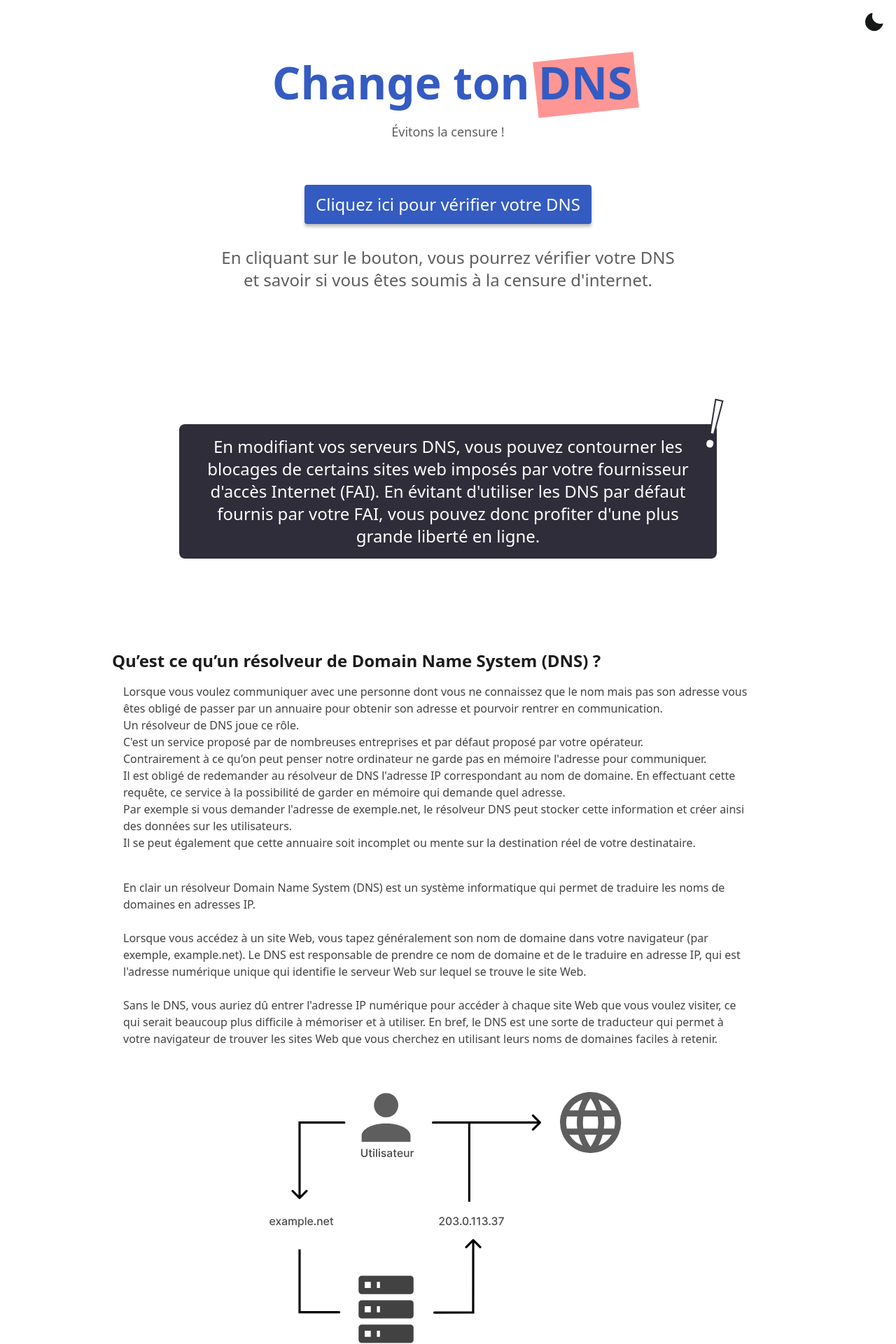
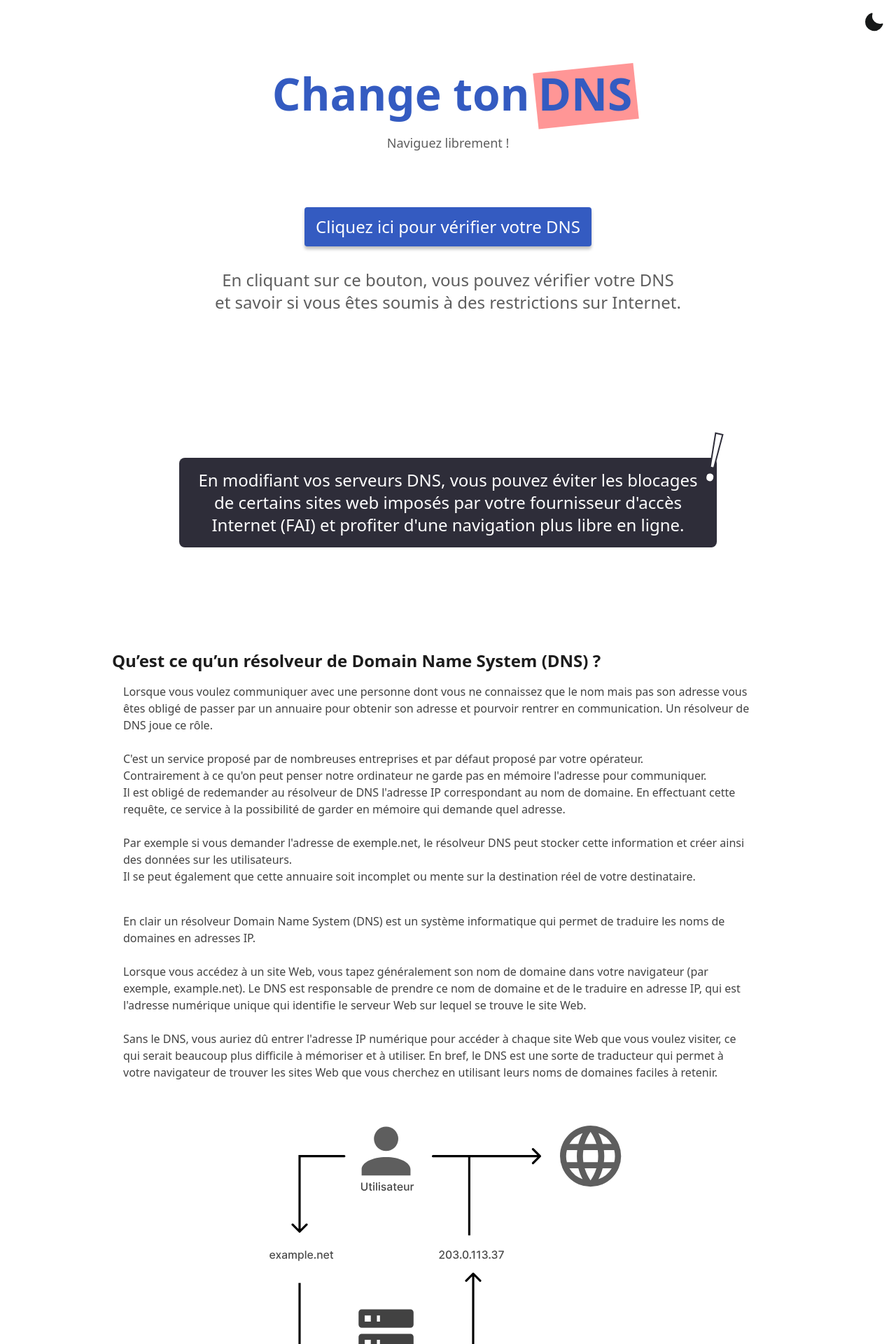
Before and after one commit to changetondns/changetondns.fr, a Vue app: page / in a window 1280 px wide. Shown: the top 1920 px of the page at 70% size. Built offline with nearby package versions, Linux system fonts and the light colour scheme.

Commit message:
[update] fix responsive bug and fix some text

```diff
--- a/src/views/HomeView.vue
+++ b/src/views/HomeView.vue
@@ -158,7 +158,7 @@ export default {
                     </div>
                 </div>
 
-                <p class="text-[#5E5E5E] text-lg text-center mt-2" :class="{ 'text-[#F9F9F9]': !light_theme }">Évitons la censure !</p>
+                <p class="text-[#5E5E5E] text-lg text-center mt-2" :class="{ 'text-[#F9F9F9]': !light_theme }">Naviguez librement !</p>
 
             </div>
 
@@ -174,8 +174,7 @@ export default {
                 <div class="min-h-[200px] mt-8">
                     <p class="text-[#5E5E5E] text-center text-2xl max-w-2xl mx-auto"
                        :class="{ 'text-[#F9F9F9]': !light_theme }" v-if="dns_user == null && !loading && error === ''">
-                        En cliquant sur le bouton, vous pourrez vérifier votre DNS et savoir si vous êtes soumis à la
-                        censure d'internet.
+                       En cliquant sur ce bouton, vous pouvez vérifier votre DNS et savoir si vous êtes soumis à des restrictions sur Internet.
                     </p>
                     <div class="lds-facebook mx-auto relative" v-if="loading">
                         <div></div>
@@ -219,27 +218,24 @@ export default {
                     <p class="absolute text-white text-8xl right-0 -translate-y-[70%] translate-x-[10px] rotate-12 select-none border-alert-1"
                        :class="{ 'border-alert-2': !light_theme }">!</p>
                     <p class="text-white text-center text-2xl">
-                        En modifiant vos serveurs DNS, vous pouvez contourner les blocages de certains sites web imposés par votre fournisseur d'accès Internet (FAI).
-                        En évitant d'utiliser les DNS par défaut fournis par votre FAI, vous pouvez donc profiter d'une plus grande liberté en ligne.
+                        En modifiant vos serveurs DNS, vous pouvez éviter les blocages de certains sites web imposés par votre fournisseur d'accès Internet (FAI) et profiter d'une navigation plus libre en ligne.
                     </p>
                 </div>
             </div>
 
         </section>
 
-        <section class="mx-auto w-11/12 md:w-3/4 pt-8 md:mt-0">
+        <section class="mx-auto w-11/12 md:w-3/4 pt-8 md:mt-0 max-w-screen-xl">
             <p class="text-[#1C1C1C] font-bold text-2xl mt-24" :class="{ 'text-white': !light_theme }">Qu’est ce qu’un
                 résolveur de Domain Name System (DNS) ?</p>
             <p class="mt-4 ml-4 max-w-4xl text-[#424242] font-medium" :class="{ 'text-[#DBDBDB]': !light_theme }">
              Lorsque vous voulez communiquer avec une personne dont vous ne connaissez que le nom
               mais pas son adresse vous êtes obligé de passer par un annuaire pour obtenir son adresse et
-              pourvoir rentrer en communication.
-              <br/>
-              Un résolveur de DNS joue ce rôle. <br/>
+              pourvoir rentrer en communication. Un résolveur de DNS joue ce rôle. <br/><br/>
               C'est un service proposé par de nombreuses entreprises et par défaut proposé par votre opérateur. <br/>
               Contrairement à ce qu'on peut penser notre ordinateur ne garde pas en mémoire l'adresse pour communiquer.<br/>
               Il est obligé de redemander au résolveur de DNS l'adresse IP correspondant au nom de domaine.
-              En effectuant cette requête, ce service à la possibilité de garder en mémoire qui demande quel adresse.<br/>
+              En effectuant cette requête, ce service à la possibilité de garder en mémoire qui demande quel adresse.<br/><br/>
               Par exemple si vous demander l'adresse de exemple.net, le résolveur DNS peut stocker cette information et
               créer ainsi des données sur les utilisateurs.<br/>
               Il se peut également que cette annuaire soit incomplet ou mente sur la destination réel de votre destinataire.
@@ -263,9 +259,9 @@ export default {
                 leurs noms de domaines faciles à retenir.
             </p>
 
-            <img class="min-[2000px]:absolute min-[2000px]:-translate-y-2/3 relative mx-auto mt-12 right-0 w-4/6 min-w-[19rem] max-w-lg"
+            <img class="relative mx-auto mt-12 right-0 w-4/6 min-w-[19rem] max-w-lg"
                  :src="shema_black" v-if="light_theme"/>
-            <img class="min-[2000px]:absolute min-[2000px]:-translate-y-2/3 relative mx-auto mt-12 right-0 w-4/6 min-w-[19rem] max-w-lg"
+            <img class="relative mx-auto mt-12 right-0 w-4/6 min-w-[19rem] max-w-lg"
                  :src="shema_white" v-else/>
 
             <p class="text-[#1C1C1C] font-bold text-2xl mt-12" :class="{ 'text-white': !light_theme }">Qu’est ce qu’un
@@ -278,7 +274,7 @@ export default {
                 est inaccessible ou inexistant.
                 <br/><br/>
                 L'utilisation du DNS menteur est souvent mise en place par les FAI en réponse à des obligations légales ou judiciaires.
-                <br/>
+                <br/><br/>
                 En revanche, ces obligations sont beaucoup plus rarement appliquées aux DNS privés.
                 <br/>
                 C'est pourquoi dans un tel contexte il est recommandé d'utiliser des DNS privés pour garder un maximum de liberté sur Internet.
@@ -286,7 +282,7 @@ export default {
         </section>
 
 
-        <section class="mx-auto w-11/12 md:w-3/4 pt-8 mt-24">
+        <section class="mx-auto w-11/12 md:w-3/4 pt-8 mt-24 max-w-screen-2xl">
             <!-- selection de la plateforme-->
             <div class="block md:flex">
                 <p class="mr-3 text-xl text-[#2E2E2E] my-auto" :class="{ 'text-[#FFFFFF]': !light_theme }">Je veux changer de DNS sur</p>
@@ -577,7 +573,7 @@ export default {
             <footer class="flex w-full bg-gradient-to-r from-[#FF6666] to-[#6070FF] p-3"
                     onclick="window.location.href='https://github.com/changetondns'">
                 <img :src="github" class="w-6 mr-2"/>
-                <p class="text-white text-md my-auto hover:underline underline-offset-1">2023 - Contribuer au code sur
+                <p class="text-white text-md my-auto hover:underline underline-offset-1 cursor-pointer">2023 - Contribuer au code sur
                     github</p>
             </footer>
         </section>
```
Also changed, not shown: public/robots.txt (added).
